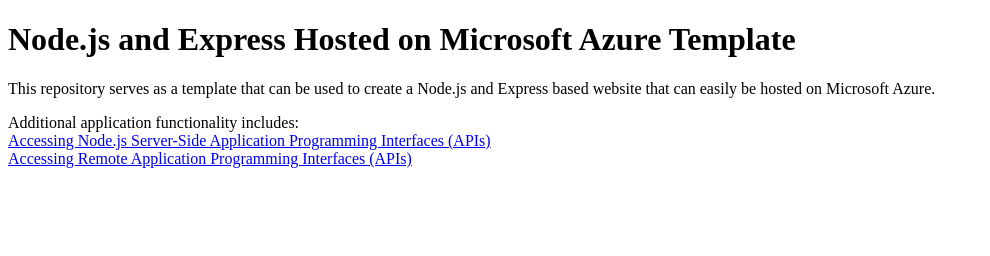
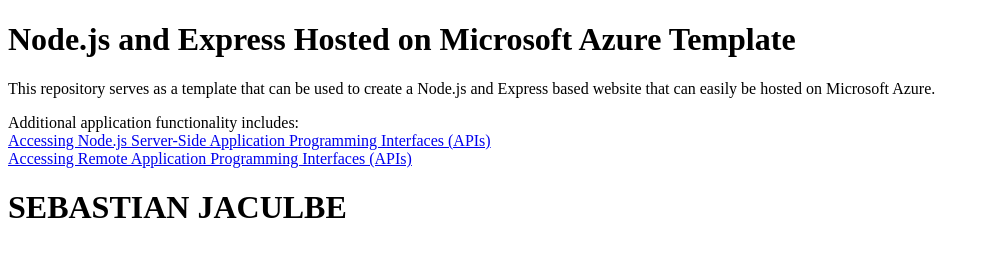
Before and after one commit to Sebbae1/lions-tigers-bears, a website: page static/index.html in a window 1280 px wide. Shown: the whole page, without its empty margins (0-990 px from the left). Drawn offline with Linux system fonts and the light colour scheme.

Commit message:
First Edit on Azure

```diff
--- a/static/index.html
+++ b/static/index.html
@@ -11,5 +11,6 @@ be hosted on Microsoft Azure.</p>
 Additional application functionality includes:<br />
 <a href="fetching-from-server.html">Accessing Node.js Server-Side Application Programming Interfaces (APIs)</a><br />
 <a href="fetching-remote-dog-breeds.html">Accessing Remote Application Programming Interfaces (APIs)</a>
+<h1>SEBASTIAN JACULBE</h1>
 </body>
 </html>
```
